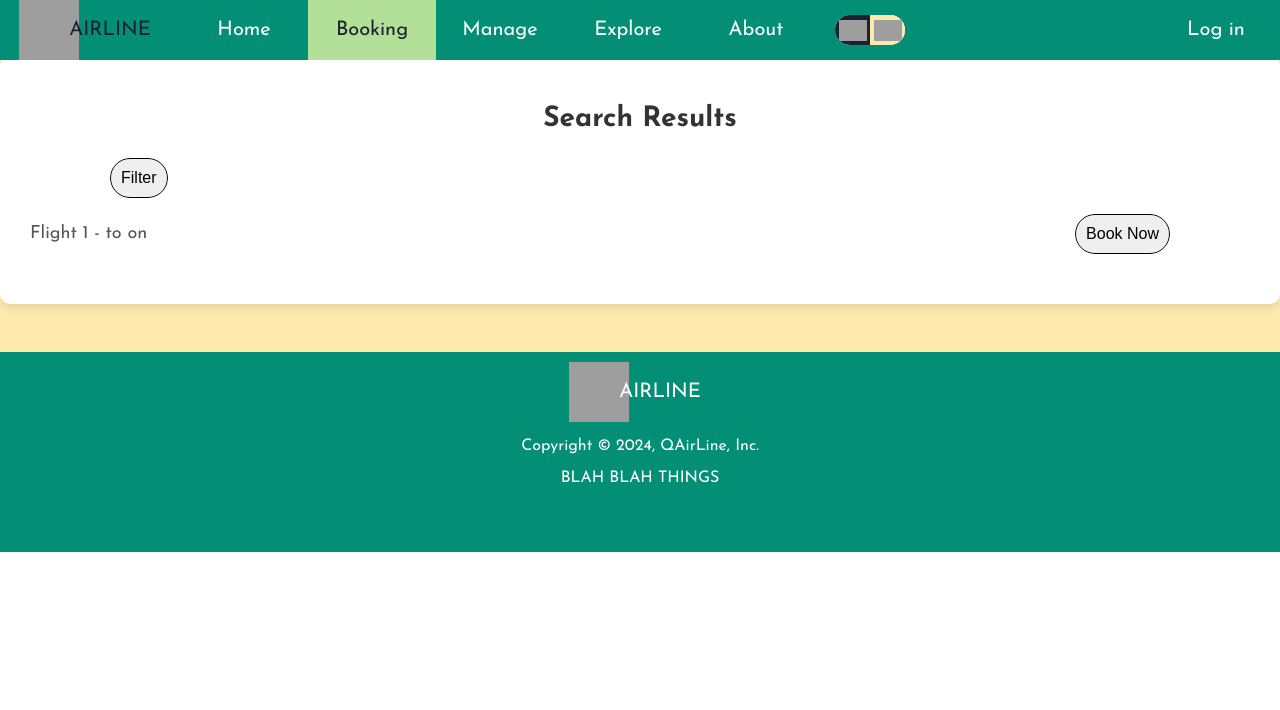
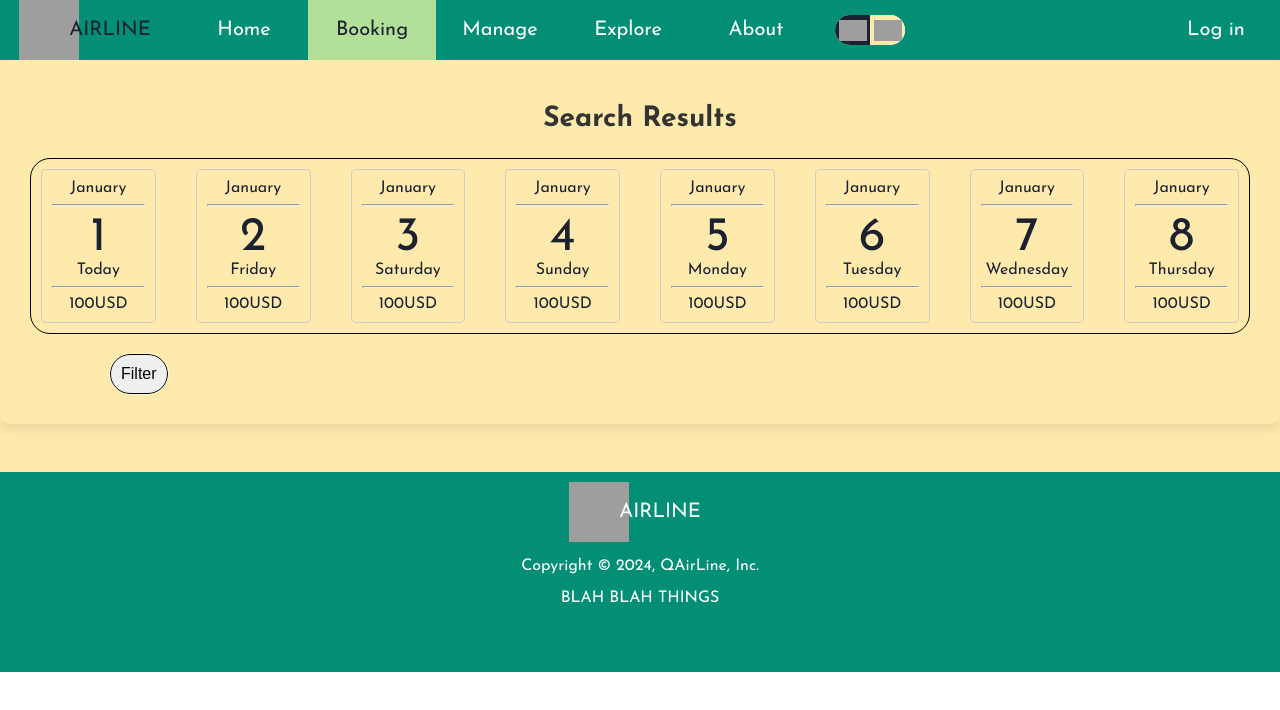
Before and after one commit to HAnguyen-119/QAirline, a React (Vite) app: page /booking/availability in a window 1280 px wide. Shown: the top 710 px of the page. Built offline with nearby package versions, Linux system fonts and the light colour scheme; grey boxes are pictures that could not be loaded; a web font is replaced by a local one.

Commit message:
[feat] calendar booking v1.0

```diff
--- a/package.json
+++ b/package.json
@@ -15,6 +15,7 @@
     "@fortawesome/free-solid-svg-icons": "^6.7.1",
     "@fortawesome/react-fontawesome": "^0.2.2",
     "react": "^18.3.1",
+    "react-datepicker": "^7.5.0",
     "react-dom": "^18.3.1",
     "react-router-dom": "^6.27.0"
   },
--- /dev/null
+++ b/src/components/Booking/Date/Date.css
@@ -0,0 +1,22 @@
+li {
+    list-style-type: none;
+}
+
+.day {
+    font-size: 3rem;
+}
+
+.date {
+    padding: 10px;
+    border: 1px solid #ccc;
+    border-radius: 5px;
+    text-align: center;
+    cursor: pointer;
+    margin: 10px;
+    flex: 1;
+}
+
+.date.active {
+    background-color: var(--button-active);
+    border-color: #333;
+}
--- /dev/null
+++ b/src/components/Booking/Date/Date.jsx
@@ -0,0 +1,26 @@
+import {useState} from "react";
+import DivContainer from "../../DivContainer.jsx";
+import HorizontalRule from "../../HorizontalRule.jsx";
+import ('./Date.css')
+
+export default function Date({ thingDay, day, month, cost, isActive, onClick}) {
+    return (
+        <div className={`date ${isActive ? 'active' : ''} `} onClick={onClick}>
+            <DivContainer parentClass={'month'}>
+                <li>{month}</li>
+            </DivContainer>
+            <HorizontalRule/>
+            <DivContainer parentClass={'day'}>
+                <li>{day}</li>
+            </DivContainer>
+            <DivContainer parentClass={'thing-day'}>
+                <li>{thingDay}</li>
+            </DivContainer>
+            <HorizontalRule/>
+            <DivContainer parentClass={'cost'}>
+                <li>{cost}</li>
+            </DivContainer>
+        </div>
+    );
+
+}
--- /dev/null
+++ b/src/components/Booking/Date/Days.css
@@ -0,0 +1,9 @@
+.calendar {
+    display: flex;
+    justify-content: space-evenly;
+    align-items: center;
+    margin-bottom: 20px;
+    border: 1px solid black;
+    border-radius: 20px;
+    gap: 20px;
+}
--- /dev/null
+++ b/src/components/Booking/Date/Days.jsx
@@ -0,0 +1,14 @@
+import Date from "./Date.jsx";
+import React from "react";
+import ('./Days.css');
+
+
+export default function Days({ days, activeDate, setActiveDate }) {
+    return(
+        <div className='calendar'>
+            {days.map((day, index) => (
+                <Date thingDay={day[0]} day={day[1]} month={day[2]} cost='100USD' isActive={index === activeDate} onClick={() => setActiveDate(index)} />
+            ))}
+        </div>
+    )
+}
--- a/src/components/Booking/Itinerary.jsx
+++ b/src/components/Booking/Itinerary.jsx
@@ -45,7 +45,7 @@ export default function Itinerary() {
                 </DivContainer>
                 <div className='info'>
                     <SelectElement htmlFor='departure' description='Departure Airport' id='departure' name='departure' required={true} onChange={(e) => setDeparture(e.target.value)}/>
-                    <Icon name='trip-arrow' iconName={tripType === 'round-trip' ? faRightLong : faRightLeft} />
+                    <Icon name='trip-arrow' iconName={tripType === 'round-trip' ? faRightLeft : faRightLong} />
                     <SelectElement htmlFor='destination' description='Destination Airport' id='destination' name='destination' required={true} onChange={(e) => setDestination(e.target.value)}/>
                     <InputElement htmlFor='dept-date' description='Start Date' id='dept-date' name='dept-date' type='date' required={true} onChange={(e) => setDeptDate(e.target.value)}/>
                     <div style={{ visibility: tripType === 'round-trip' ? 'visible' : 'hidden' }}>
--- a/src/components/Booking/Ticket.jsx
+++ b/src/components/Booking/Ticket/Ticket.jsx
@@ -1,6 +1,6 @@
-import LabelElement from "../Form/LabelElement.jsx";
-import HorizontalRule from "../HorizontalRule.jsx";
-import Logo from "../Logo.jsx";
+import LabelElement from "../../Form/LabelElement.jsx";
+import HorizontalRule from "../../HorizontalRule.jsx";
+import Logo from "../../Logo.jsx";
 import ('./Ticket.css')
 
 export default function Ticket() {
--- a/src/pages/Booking/Search/SearchResults.css
+++ b/src/pages/Booking/Search/SearchResults.css
@@ -3,12 +3,11 @@
     justify-content: center;
     align-items: center;
     height: 100vh;
-    background-color: #f8f8f8;
+    background-color: #f5f5f5;
     font-family: Arial, sans-serif;
 }
 
 .search-results {
-    background-color: #ffffff;
     border-radius: 10px;
     box-shadow: 0 4px 12px rgba(0, 0, 0, 0.1);
     padding: 30px;
--- a/src/pages/Booking/Search/SearchResults.jsx
+++ b/src/pages/Booking/Search/SearchResults.jsx
@@ -2,6 +2,8 @@ import React, { useState } from 'react';
 import { useLocation, useNavigate } from 'react-router-dom';
 import './SearchResults.css';
 import FilterModal from '../FilterModal/FilterModal.jsx';
+import { getNextSevenDays } from "../../../utils/NextSevenDays.js";
+import Days from "../../../components/Booking/Date/Days.jsx";
 
 export default function SearchResults() {
     const location = useLocation();
@@ -15,10 +17,29 @@ export default function SearchResults() {
     const returnDate = searchParams.get('return-date');
 
     const [isFilterOpen, setIsFilterOpen] = useState(false);
+    const [activeDate, setActiveDate] = useState(null);
 
     const flights = [
-        { id: 1, flight: 'Flight 1', departure, destination, deptDate, returnDate }
+        { id: 1, tripType:'one-way', flight: 'Flight 1', departure, destination, deptDate, returnDate, deptTime:'05:00', arrivalTime:'07:00', returnDeptTime:'', returnArrivalTime:'' },
+        { id: 2, tripType:'one-way', flight: 'Flight 2', departure, destination, deptDate: '2024-12-03', returnDate: '2023-12-08',deptTime:'06:00', arrivalTime: '08:00', returnDeptTime: '', returnArrivalTime: '' },
+        { id: 3, tripType:'one-way', flight: 'Flight 3', departure, destination, deptDate: '2024-12-02', returnDate: '2023-12-08' },
+        { id: 1, tripType:'one-way', flight: 'Flight 1', departure, destination, deptDate, returnDate, deptTime:'05:00', arrivalTime:'07:00', returnDeptTime:'05:00', returnArrivalTime:'07:00' },
+        { id: 1, tripType:'one-way', flight: 'Flight 1', departure, destination, deptDate, returnDate, deptTime:'05:00', arrivalTime:'07:00', returnDeptTime:'05:00', returnArrivalTime:'07:00' },
+        { id: 4, tripType:'one-way', flight: 'Flight 4', departure, destination, deptDate: '2024-12-03', returnDate: '2023-12-08' },
+        { id: 1, tripType:'one-way', flight: 'Flight 1', departure, destination, deptDate, returnDate, deptTime:'05:00', arrivalTime:'07:00', returnDeptTime:'05:00', returnArrivalTime:'07:00' },
+        { id: 1, tripType:'one-way', flight: 'Flight 1', departure, destination, deptDate, returnDate, deptTime:'05:00', arrivalTime:'07:00', returnDeptTime:'05:00', returnArrivalTime:'07:00' },
+        { id: 1, tripType:'one-way', flight: 'Flight 1', departure, destination, deptDate, returnDate, deptTime:'05:00', arrivalTime:'07:00', returnDeptTime:'05:00', returnArrivalTime:'07:00' },
+        { id: 1, tripType:'one-way', flight: 'Flight 1', departure, destination, deptDate, returnDate, deptTime:'05:00', arrivalTime:'07:00', returnDeptTime:'05:00', returnArrivalTime:'07:00' },
+        { id: 5, tripType:'one-way', flight: 'Flight 5', departure, destination, deptDate: '2024-12-04', returnDate: '2023-12-08' },
+        { id: 6, tripType:'one-way', flight: 'Flight 6', departure, destination, deptDate: '2024-12-05', returnDate: '2023-12-08' },
+        { id: 7, tripType:'one-way', flight: 'Flight 7', departure, destination, deptDate: '2024-12-06', returnDate: '2023-12-08' },
+        { id: 1, tripType:'one-way', flight: 'Flight 1', departure, destination, deptDate, returnDate, deptTime:'05:00', arrivalTime:'07:00', returnDeptTime:'05:00', returnArrivalTime:'07:00' },
+        { id: 1, tripType:'one-way', flight: 'Flight 1', departure, destination, deptDate, returnDate, deptTime:'05:00', arrivalTime:'07:00', returnDeptTime:'05:00', returnArrivalTime:'07:00' },
+        { id: 8, tripType:'one-way', flight: 'Flight 8', departure, destination, deptDate: '2024-12-06', returnDate: '2023-12-08' }
+
     ];
+
+    const nextSevenDays = getNextSevenDays(deptDate);
 
     const handleBookNow = (flightId) => {
         const params = new URLSearchParams({
@@ -39,18 +60,27 @@ export default function SearchResults() {
         setIsFilterOpen(false);
     };
 
+    const activeDateString = activeDate !== null ? nextSevenDays[activeDate][1] : null;
+
+    const filteredFlights = flights.filter(flight => {
+        const flightDate = new Date(flight.deptDate).getDate().toString();
+        return flightDate === activeDateString;
+    });
+
     return (
         <div className='search-results'>
             <h1>Search Results</h1>
+            <Days days={nextSevenDays} activeDate={activeDate} setActiveDate={setActiveDate} />
             <button className='submit' onClick={handleFilter}>Filter</button>
-            <ul>
-                {flights.map(flight => (
+            <div className='flights'>
+                {filteredFlights.map(flight => (
                     <li key={flight.id}>
                         {flight.flight} - {flight.departure} to {flight.destination} on {flight.deptDate} {flight.returnDate}
                         <button className='submit' onClick={() => handleBookNow(flight.id)}>Book Now</button>
                     </li>
                 ))}
-            </ul>
+            </div>
+
             <FilterModal isOpen={isFilterOpen} onClose={handleCloseFilter} />
         </div>
     );
--- /dev/null
+++ b/src/utils/NextSevenDays.js
@@ -0,0 +1,22 @@
+export function getNextSevenDays(date) {
+    const dates = [];
+    const returnDateObj = new Date(date);
+    const options = { weekday: 'long', year: 'numeric', month: 'long', day: 'numeric' };
+    dates.push(['Today', returnDateObj.toLocaleDateString('en-US', options).split(',')[1].split(' ')[2], returnDateObj.toLocaleDateString('en-US', options).split(',')[1].split(' ')[1]]);
+
+    for (let i = 1; i <= 7; i++) {
+        const nextDay = new Date(returnDateObj);
+        nextDay.setDate(returnDateObj.getDate() + i);
+
+        const formattedDate = nextDay.toLocaleDateString('en-US', options);
+
+        const thingDay = formattedDate.split(',')[0]
+        const month = formattedDate.split(',')[1].split(' ')[1]
+        const day = formattedDate.split(',')[1].split(' ')[2]
+
+        const res = [thingDay, day, month]
+        dates.push(res);
+    }
+
+    return dates;
+}
```
Also changed, not shown: src/components/Booking/Ticket/Ticket.css (renamed from src/components/Booking/Ticket.css), 1 other file (tests, documents, lock files or other folders).
